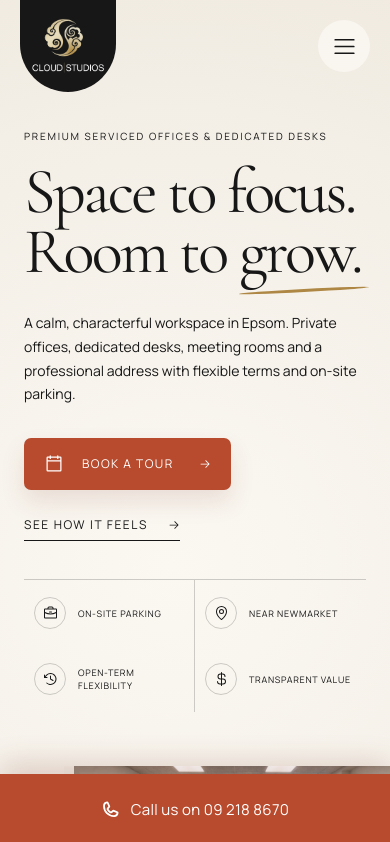
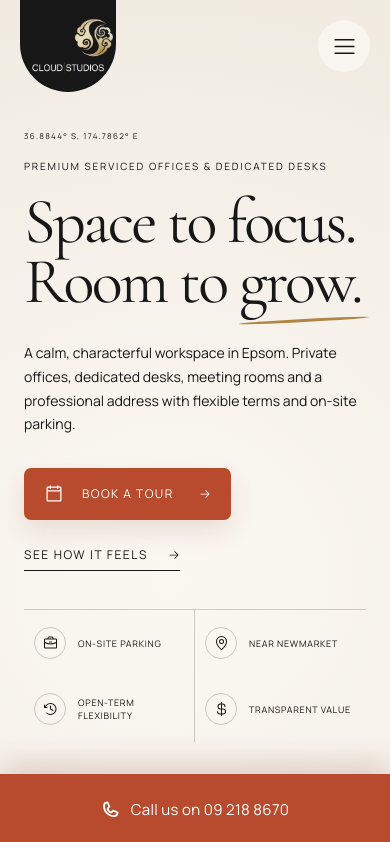
Before and after one commit to littlekidd020/cloud-studios, a React (Vite) app: page / in a window 390 px wide. Shown: the top 842 px of the page. Built offline with nearby package versions, Linux system fonts and the light colour scheme.

Commit message:
fix: correct location coordinates and shift gold logo symbol

```diff
--- a/src/App.jsx
+++ b/src/App.jsx
@@ -241,7 +241,10 @@ function Header({ menuOpen, setMenuOpen }) {
 
   return <>
     <header className={headerClasses} onFocusCapture={header.show}>
-      <Link className="brand" to="/" aria-label="Cloud Studios home" tabIndex={menuOpen ? -1 : undefined}><img src={assets.logo} alt="Cloud Studios" decoding="async" /></Link>
+      <Link className="brand" to="/" aria-label="Cloud Studios home" tabIndex={menuOpen ? -1 : undefined}>
+        <img className="brand-wordmark" src={assets.logo} alt="Cloud Studios" decoding="async" />
+        <img className="brand-symbol" src={assets.logo} alt="" aria-hidden="true" decoding="async" />
+      </Link>
       <nav className="desktop-nav" aria-label="Primary navigation">
         <div className="nav-dropdown">
           <NavLink to="/office-suites">Offices & desks <CaretDown size={13} weight="bold" /></NavLink>
@@ -261,7 +264,7 @@ function Header({ menuOpen, setMenuOpen }) {
 function Home() {
   return <>
     <section className="home-hero">
-      <aside className="epsom-marker" aria-hidden="true"><span>Epsom · Near Newmarket</span><i>36.8765° S, 174.7748° E</i></aside>
+      <aside className="epsom-marker" aria-hidden="true"><span>Epsom · Near Newmarket</span><i>{Math.abs(contact.latitude).toFixed(4)}° S, {contact.longitude.toFixed(4)}° E</i></aside>
       <div className="hero-copy">
         <p className="eyebrow">Premium serviced offices & dedicated desks</p>
         <h1 tabIndex="-1">Space to focus.<br />Room to <em>grow.</em></h1>
--- a/src/styles.css
+++ b/src/styles.css
@@ -50,6 +50,9 @@ em { position: relative; color: inherit; font-style: italic; font-weight: 400; }
 .brand { position: relative; z-index: 60; align-self: start; width: 134px; height: 118px; overflow: hidden; background: var(--ink); border-radius: 0 0 66px 66px; }
 /* Compensate for the asset's transparent margins and slightly off-center artwork. */
 .brand img { position: absolute; top: 50%; left: 50%; width: 108%; height: auto; max-width: none; max-height: none; transform: translate(-51.5%, -50%); }
+/* Split in the transparent gap so only the gold symbol moves, in CSS pixels. */
+.brand .brand-wordmark { clip-path: inset(62.5% 0 0); }
+.brand .brand-symbol { clip-path: inset(0 0 37.5%); transform: translate(calc(-51.5% + 30px), -50%); }
 .desktop-nav { display: flex; align-items: center; justify-content: center; gap: clamp(20px, 3.2vw, 48px); }
 .desktop-nav > a, .nav-dropdown > a { display: flex; align-items: center; gap: 4px; padding: 18px 0; font-size: 10px; line-height: 1; font-weight: 700; letter-spacing: .2em; text-transform: uppercase; white-space: nowrap; }
 .desktop-nav a { position: relative; }
@@ -318,7 +321,9 @@ em { position: relative; color: inherit; font-style: italic; font-weight: 400; }
   .mobile-menu { z-index: -1; }
   .mobile-menu.is-open { z-index: 40; }
   .home-hero { min-height: auto; display: block; padding: 148px 24px 70px; }
-  .epsom-marker { display: none; }
+  .epsom-marker { display: block; margin-bottom: 18px; border: 0; writing-mode: horizontal-tb; transform: none; }
+  .epsom-marker::before, .epsom-marker::after, .epsom-marker span { display: none; }
+  .epsom-marker i { position: static; display: block; font-size: 8px; line-height: 1.5; letter-spacing: .16em; }
   .hero-copy { padding: 0; }
   .hero-copy h1 { font-size: clamp(54px, 13vw, 82px); }
   .hero-intro { max-width: 620px; }
```
Also changed, not shown: 1 other file (tests, documents, lock files or other folders).
